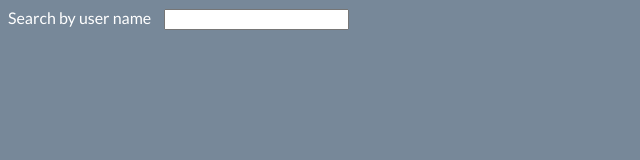
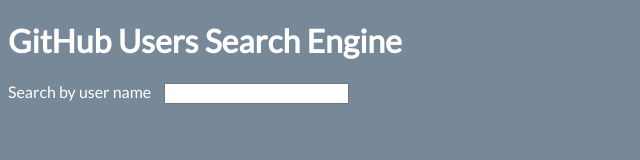
Before and after one commit to DJanota/GitHub_Users_Search_Engine-ES6, a website: page index.html in a window 1280 px wide. Shown: the whole page, without its empty margins (0-640 px from the left). Drawn offline with nearby package versions, Linux system fonts and the light colour scheme.

Commit message:
GitHub_Users_Search_Engine-ES6

```diff
--- a/index.html
+++ b/index.html
@@ -10,6 +10,7 @@
 </head>
 
 <body>
+    <h1>GitHub Users Search Engine</h1>
     <div id="root"></div>
     <script src="https://unpkg.com/react@15/dist/react.min.js"></script>
     <script src="https://unpkg.com/react-dom@15/dist/react-dom.min.js"></script>
```
